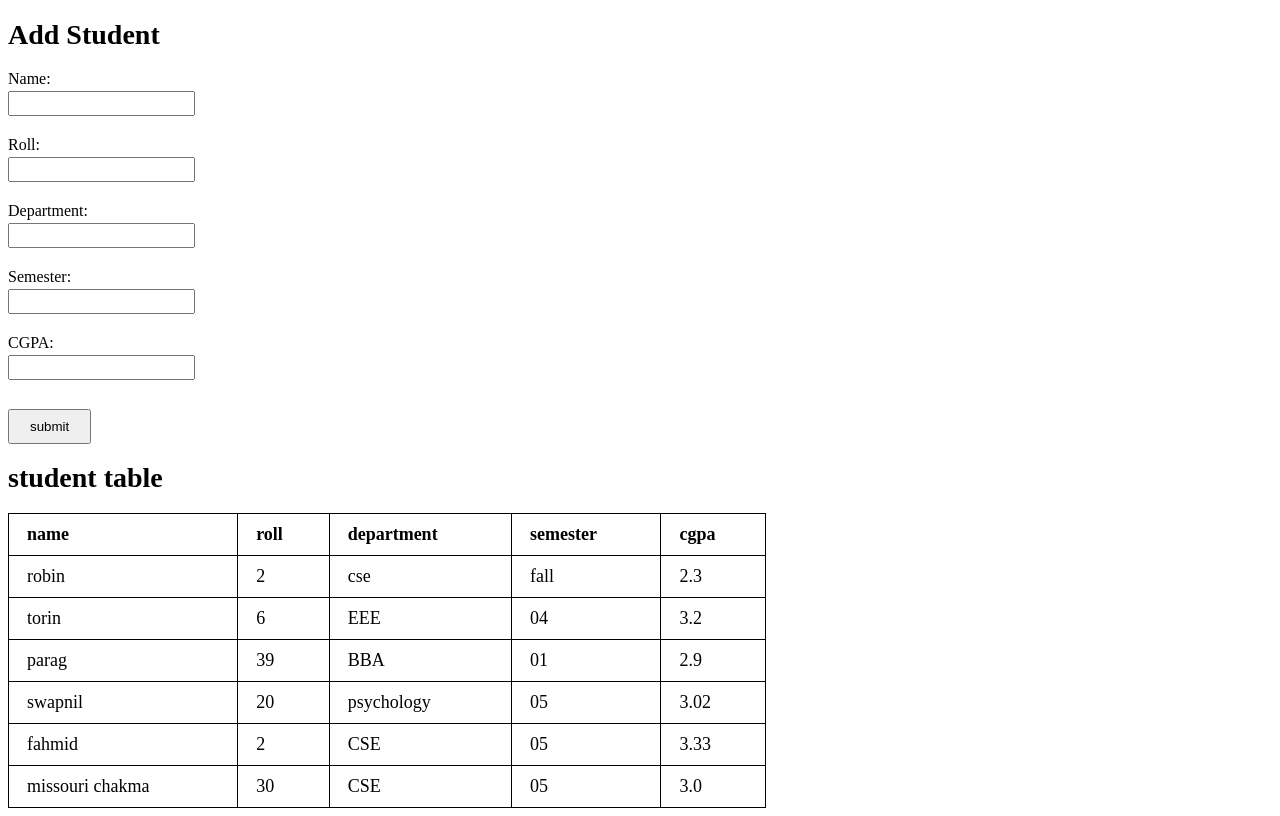
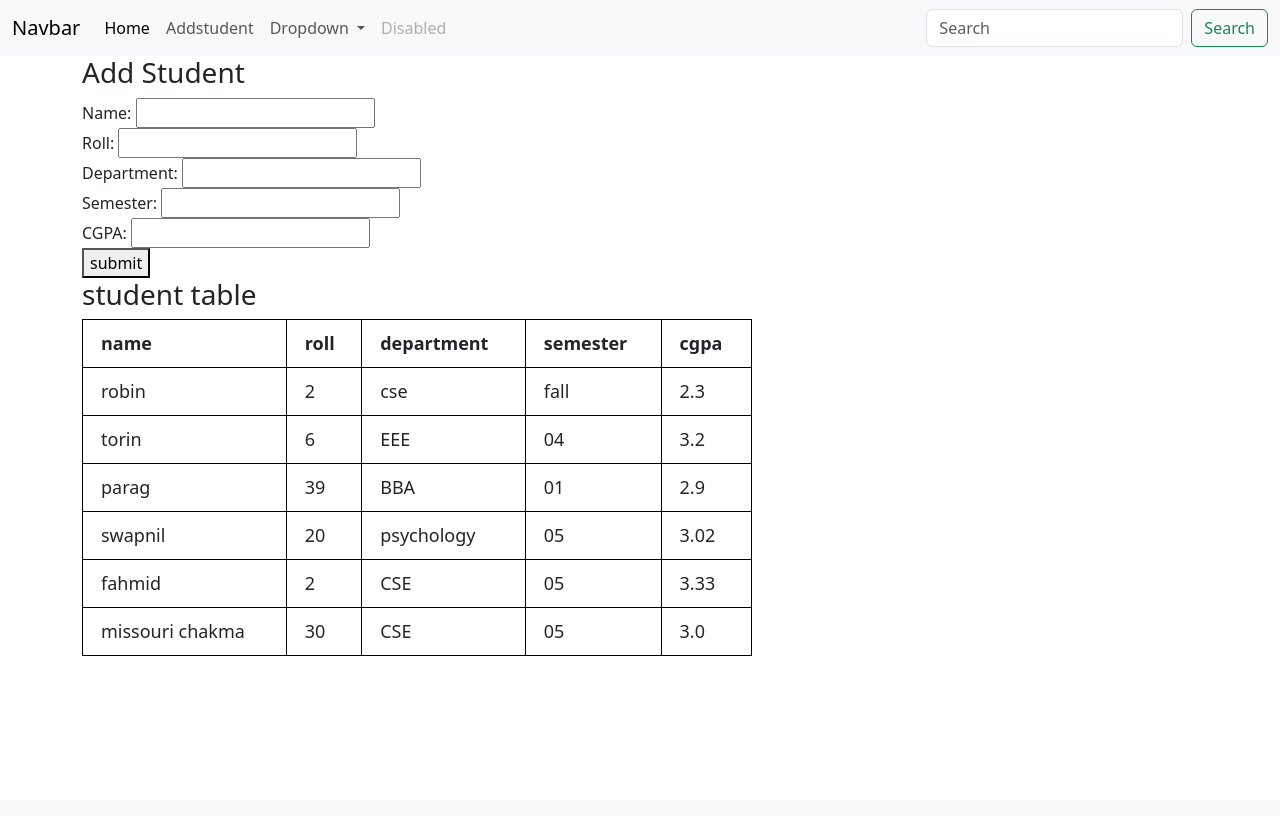
Before and after one commit to rabinchakma83/ROBIN, a Django app: page /addstudent/ in a window 1280 px wide. After the commit the page ends 656 px from the top, so only its background shows below. Run offline with Django 5.2, Linux system fonts and the light colour scheme; data comes from the database, SQL or seed files in the repository; both versions use the stored data as it was after the commit.

Commit message:
work with forms

```diff
--- a/myapp/urls.py
+++ b/myapp/urls.py
@@ -1,7 +1,7 @@
 
 from django.urls import path
 
-from myapp.views import addstudent, home, studentIdCall, updateStudent, studentDelete,signup,signin,user_logout,update_password
+from myapp.views import addstudent, home, studentIdCall, updateStudent, studentDelete,signup,signin,user_logout,update_password,studentAddForm,studentUpdate,register,User_Login
 
 urlpatterns = [
 
@@ -21,7 +21,16 @@ urlpatterns = [
 
     path('logout/',user_logout,name='logout'),
 
-    path('updatepassword/',update_password,name='updatepassword')
+    path('updatepassword/',update_password,name='updatepassword'),
+
+    path('studentform/',studentAddForm,name='studentform'),
+
+    path('studentUpdate/<int:id>',studentUpdate,name='studentUpdate'),
+
+    path('register/',register,name='register'),
+
+    path('userlogin/',User_Login,name='userlogin'),
+
 
 
 ]
--- a/myapp/views.py
+++ b/myapp/views.py
@@ -1,10 +1,12 @@
 
 from django.shortcuts import render,redirect
-
+from .forms import *
 from .models import student,CustomUser
 from django.contrib.auth import authenticate,login,logout
 from django.contrib.auth.decorators import login_required
+
 @login_required
+
 
 # Create your views here.
 def home(request):
@@ -142,3 +144,55 @@ def update_password(request):
             context = {'error': "Old password is incorrect"}
 
     return render(request, 'updatepassword.html', context)
+
+def studentAddForm(request):
+    if request.method =="POST":
+        form = StudentForm(request.POST)
+        if form.is_valid():
+            form.save()
+            return redirect('home')
+    else:
+
+     form = StudentForm()
+    return render (request,'studentform.html',{'form': form })
+
+def studentUpdate(request , id):
+
+    students = student.objects.get(id=id)
+    if request.method == "POST":
+      form = StudentForm(request.POST,instance=students)
+      if form.is_valid():
+          form.save()
+          return redirect('home')
+    else:
+        form= StudentForm(instance= students)
+    return render(request,'studentform.html',{'form':form})
+
+
+def register(request):
+    if request.method == "POST":
+        form = RegistrationForm(request.POST)
+        if form.is_valid():
+            password = form.cleaned_data.get('password1')
+            user = form.save(commit=False)
+            user.set_password(password)
+            user.save()
+            return redirect('userlogin')
+    else:
+        form = RegistrationForm()
+    return render(request, 'registrationform.html', {'form': form})
+
+def User_Login(request):
+    if request.method == "POST":
+            form = LoginForm(request, data = request.POST)
+            if form.is_valid():
+                username = form.cleaned_data.get('username')
+                password = form.cleaned_data.get('password')
+
+                user = authenticate(username = username,password=password)
+                if user:
+                    login(request,user)
+                    return redirect('home')
+    else:
+            form = LoginForm()
+    return render(request,'loginform.html',{'form':form})
--- a/templates/addstudent.html
+++ b/templates/addstudent.html
@@ -1,26 +1,7 @@
-<!DOCTYPE html>
-<html lang="en">
-<head>
-    <meta charset="UTF-8">
-    <meta name="viewport" content="width=device-width, initial-scale=1.0">
-    <title>Document</title>
-    <style>
-    label {
-        display: block;
-        margin-top: 01px;
-        margin-bottom: 03px;
-    }
-    input {
-        display: block;
-        margin-bottom: 01px;
-        padding: 03px;
-    }
-    button {
-        margin-top: 10px;
-        padding: 8px 20px;
-    }
-</style>
-</head>
+{% extends 'base.html'%}
+
+{% block content %}
+
 <body>
     <h1>Add Student</h1>
     <form action="{% url 'addstudent' %}" method="post">
@@ -78,5 +59,4 @@
         </tr>
         {% endfor %}
     </table>
-</body>
-</html>
+    {% endblock %}
--- /dev/null
+++ b/templates/base.html
@@ -0,0 +1,16 @@
+<!DOCTYPE html>
+<html lang="en">
+<head>
+    <meta charset="UTF-8">
+    <meta name="viewport" content="width=device-width, initial-scale=1.0">
+    <title>Document</title>
+    <link href="https://cdn.jsdelivr.net/npm/bootstrap@5.3.8/dist/css/bootstrap.min.css" rel="stylesheet" integrity="sha384-sRIl4kxILFvY47J16cr9ZwB07vP4J8+LH7qKQnuqkuIAvNWLzeN8tE5YBujZqJLB" crossorigin="anonymous">
+</head>
+<body>
+    {% include 'navbar.html' %}
+    <div class="container">
+        {% block content %} {% endblock content %}
+    </div>
+    <script src="https://cdn.jsdelivr.net/npm/bootstrap@5.3.8/dist/js/bootstrap.bundle.min.js" integrity="sha384-FKyoEForCGlyvwx9Hj09JcYn3nv7wiPVlz7YYwJrWVcXK/BmnVDxM+D2scQbITxI" crossorigin="anonymous"></script>
+</body>
+</html>
--- /dev/null
+++ b/templates/navbar.html
@@ -0,0 +1,38 @@
+{% load static %}
+
+<nav class="navbar navbar-expand-lg bg-body-tertiary">
+  <div class="container-fluid">
+    <a class="navbar-brand" href="#">Navbar</a>
+    <button class="navbar-toggler" type="button" data-bs-toggle="collapse" data-bs-target="#navbarSupportedContent" aria-controls="navbarSupportedContent" aria-expanded="false" aria-label="Toggle navigation">
+      <span class="navbar-toggler-icon"></span>
+    </button>
+    <div class="collapse navbar-collapse" id="navbarSupportedContent">
+      <ul class="navbar-nav me-auto mb-2 mb-lg-0">
+        <li class="nav-item">
+          <a class="nav-link active" aria-current="page" href="{% url 'home' %}">Home</a>
+        </li>
+        <li class="nav-item">
+          <a class="nav-link" href="{% url 'addstudent' %}">Addstudent</a>
+        </li>
+        <li class="nav-item dropdown">
+          <a class="nav-link dropdown-toggle" href="#" role="button" data-bs-toggle="dropdown" aria-expanded="false">
+            Dropdown
+          </a>
+          <ul class="dropdown-menu">
+            <li><a class="dropdown-item" href="#">Action</a></li>
+            <li><a class="dropdown-item" href="#">Another action</a></li>
+            <li><hr class="dropdown-divider"></li>
+            <li><a class="dropdown-item" href="#">Something else here</a></li>
+          </ul>
+        </li>
+        <li class="nav-item">
+          <a class="nav-link disabled" aria-disabled="true">Disabled</a>
+        </li>
+      </ul>
+      <form class="d-flex" role="search">
+        <input class="form-control me-2" type="search" placeholder="Search" aria-label="Search"/>
+        <button class="btn btn-outline-success" type="submit">Search</button>
+      </form>
+    </div>
+  </div>
+</nav>
```
Also changed, not shown: myapp/forms.py (added, +61 -0 lines), templates/index.html (+7 -15 lines), templates/loginform.html (added, +18 -0 lines), templates/registrationform.html (added, +18 -0 lines), templates/signin.html (+3 -10 lines), templates/signup.html (+3 -6 lines), templates/studentform.html (added, +18 -0 lines), templates/studentupdate.html (added, +18 -0 lines), templates/update_student.html (+10 -16 lines), db.sqlite3, 2 other files.
